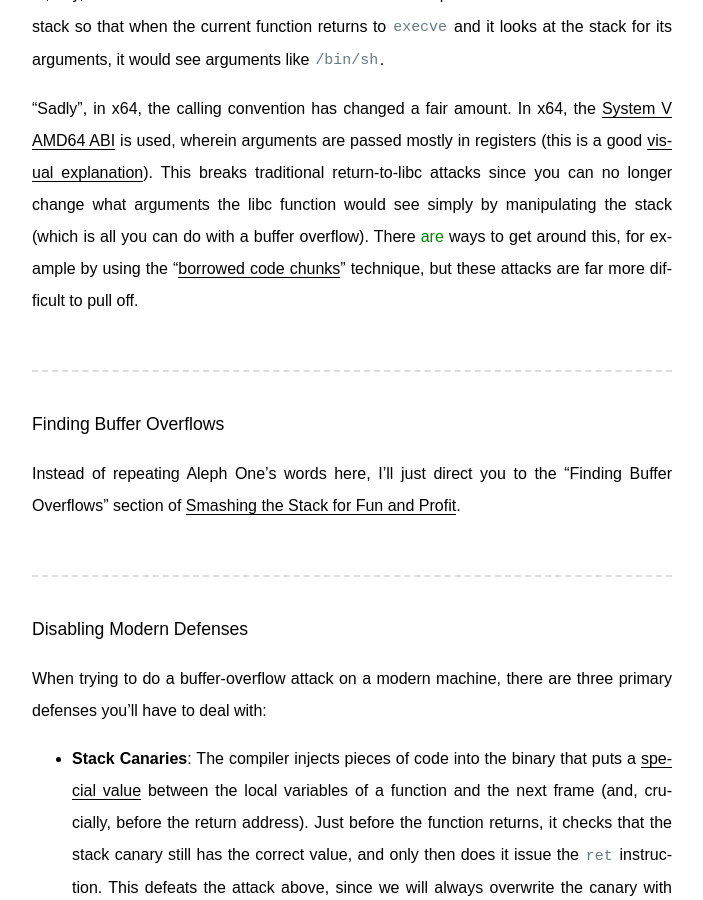
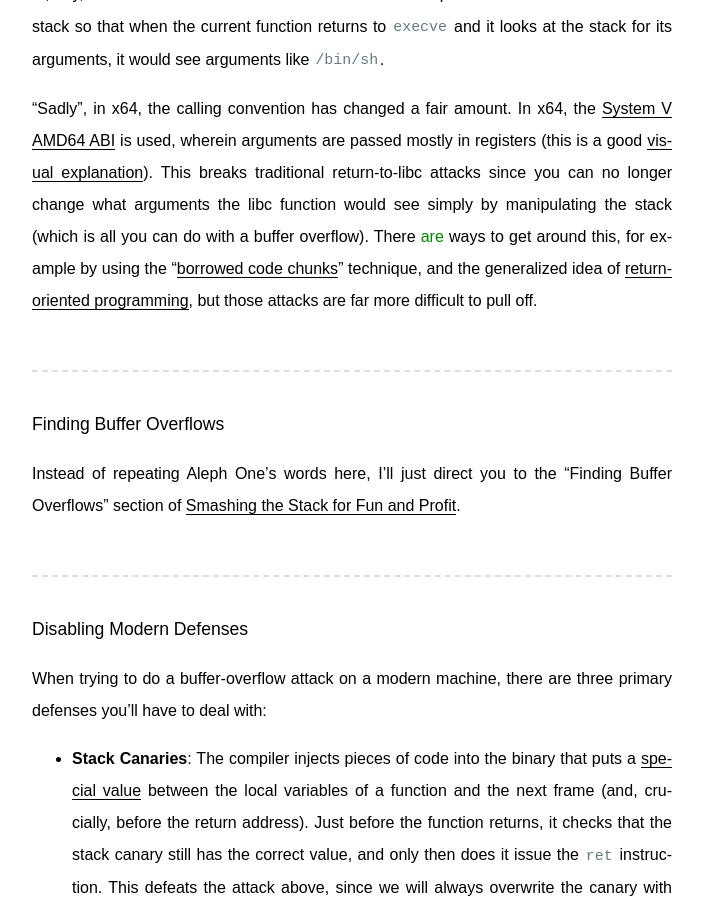
Before and after one commit to jonhoo/thesquareplanet.com, a Jekyll site: the page built from _posts/2019-01-31-smashing-the-stack-21st-century.markdown, in a window 1280 px wide and 900 px high, scrolled down 12680 px. Shown: the whole window, without its empty margins (288-991 px from the left). Built offline with Jekyll 4.4.1, drawn with Linux system fonts in a browser that asks for light colours.

Commit message:
Link to ROP

```diff
--- a/_posts/2019-01-31-smashing-the-stack-21st-century.markdown
+++ b/_posts/2019-01-31-smashing-the-stack-21st-century.markdown
@@ -509,7 +509,8 @@ traditional return-to-libc attacks since you can no longer change what
 arguments the libc function would see simply by manipulating the stack
 (which is all you can do with a buffer overflow). There _are_ ways to
 get around this, for example by using the "[borrowed code chunks]"
-technique, but these attacks are far more difficult to pull off.
+technique, and the generalized idea of [return-oriented programming],
+but those attacks are far more difficult to pull off.
 
 ### Finding Buffer Overflows
 
@@ -614,3 +615,4 @@ are three primary defenses you'll have to deal with:
   [visual explanation]: https://eli.thegreenplace.net/2011/09/06/stack-frame-layout-on-x86-64
   [System V AMD64 ABI]: https://wiki.osdev.org/System_V_ABI#x86-64
   [borrowed code chunks]: http://users.suse.com/~krahmer/no-nx.pdf
+  [return-oriented programming]: https://en.wikipedia.org/wiki/Return-oriented_programming
```
